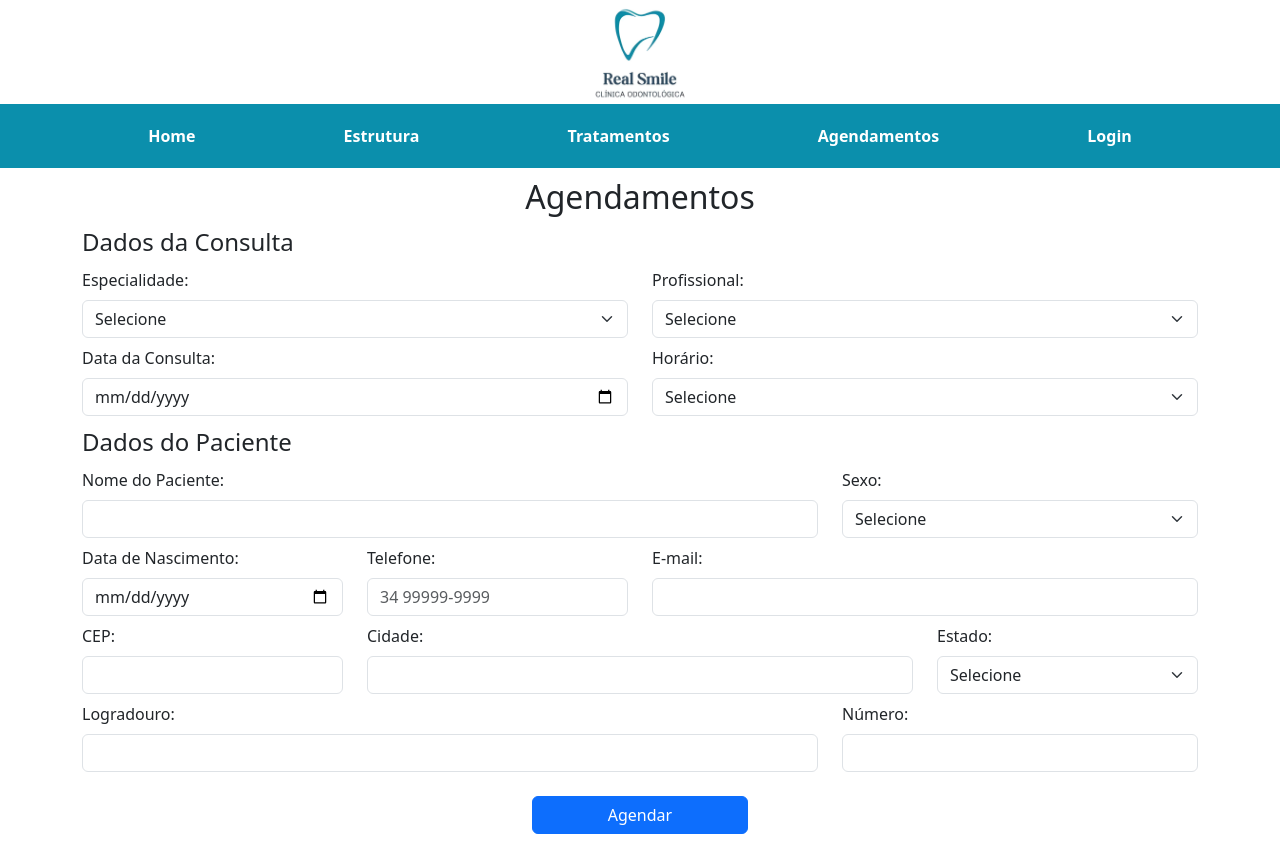
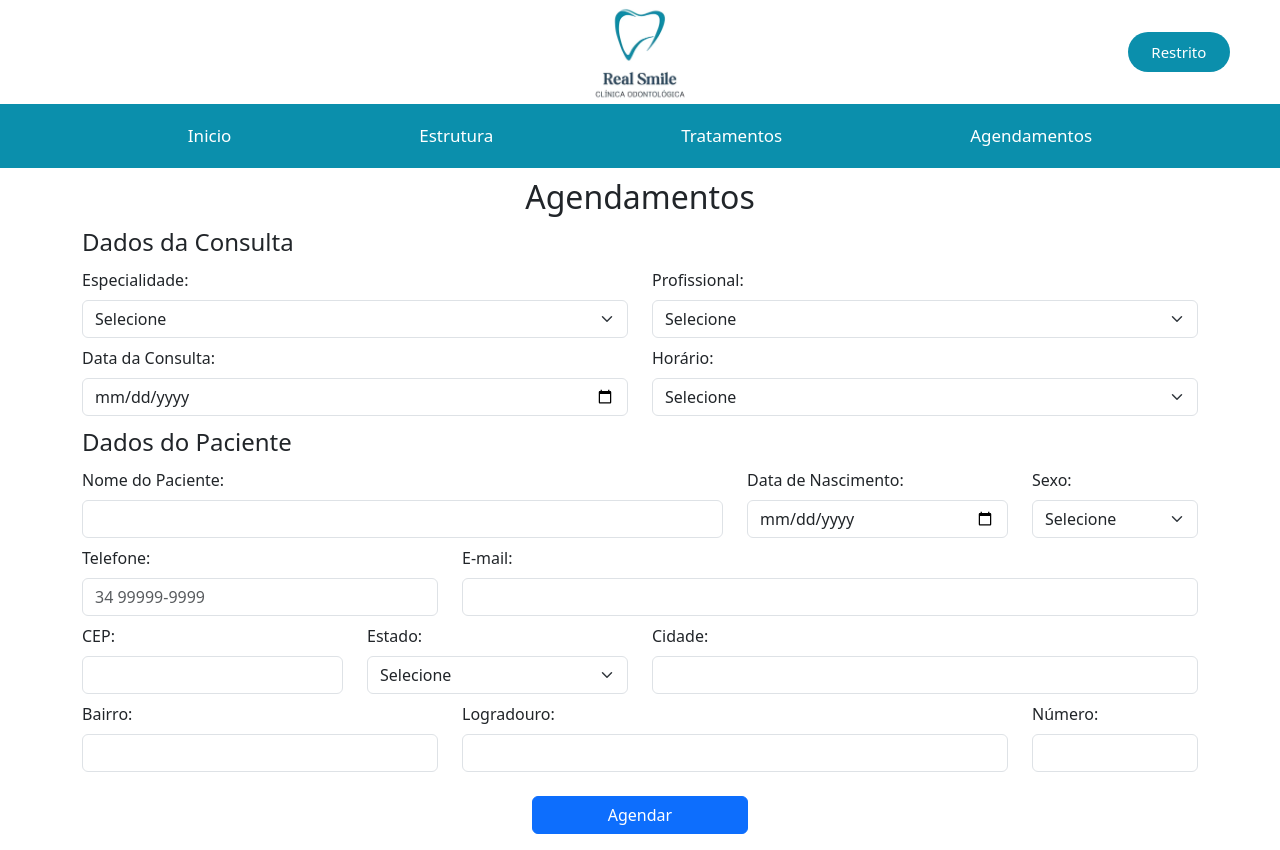
Before and after one commit to LayzaDev/Dental-Clinic-Website-Project, a PHP site: page /scheduling.html in a window 1280 px wide. Run offline with PHP 8.4, Linux system fonts and the light colour scheme.

Commit message:
modificacao design publico e criacao parte restrita

```diff
--- a/css/index.css
+++ b/css/index.css
@@ -10,10 +10,35 @@ header {
   display: flex;
   justify-content: center;
   align-items: center;
+  position: relative;
 }
 
-header > img {
+header img {
   height: 13vh;
+  justify-content: center;
+  align-items: center;
+}
+
+header button {
+  background-color: #0b8fac;
+  border: none;
+  position: absolute;
+  width: 8%;
+  right: 50px;
+  border-radius: 20px;
+  padding: 8px;
+}
+
+header button a {
+  font-size: 15px;
+  color: #fff;
+  text-decoration: none;
+}
+
+
+header button:hover {
+  background-color: #056277;
+  transition: background 0.5s;
 }
 
 nav {
@@ -40,8 +65,7 @@ nav ul li {
 nav ul li a {
   text-decoration: none;
   color: #fff;
-  font-size: 16px;
-  font-weight: bold;
+  font-size: 17px;
 }
 
 footer {
@@ -56,8 +80,21 @@ footer p {
 }
 
 @media(max-width: 768px){
+
+  button a {
+    font-size: 0.7em;
+  }
+
   nav ul li a {
     font-size: 0.9em;
+  }
+
+  header button {
+    width: 15%;
+  }
+
+  header button a {
+    font-size: 0.8em;
   }
 
   footer p {
@@ -66,6 +103,10 @@ footer p {
 }
 
 @media(max-width: 480px){
+  header button {
+    width: 20%;
+    right: 10px;
+  }
 
   footer {
     padding: 10px;
--- a/index.html
+++ b/index.html
@@ -9,15 +9,15 @@
 </head>
 <body>
   <header>
-    <img src="image/logotipo.jpeg" alt="Logo da Real Smile">
+    <img src="./image/logotipo.jpeg" alt="logo">
+    <button type="button"><a href="login.html">Restrito</a></button>
   </header>
   <nav>
     <ul>
-      <li><a href="index.html">Home</a></li>
+      <li><a href="index.html">Início</a></li>
       <li><a href="structure.html">Estrutura</a></li>
       <li><a href="treatments.html">Tratamentos</a></li>
       <li><a href="scheduling.html">Agendamentos</a></li>
-      <li><a href="login.html">Login</a></li>
     </ul>
   </nav>
   <main>
--- /dev/null
+++ b/js/ajax.js
@@ -0,0 +1,26 @@
+let cep = document.querySelector("#cep");
+
+cep.onkeyup = () => {
+  searchAddress();
+}
+
+async function searchAddress() {
+  let cepValue = cep.value;
+
+  if(cepValue.length != 9) return;
+
+  const url = `https://viacep.com.br/ws/${cepValue}/json/`;
+
+  let request = await fetch(url);
+  let {logradouro, bairro, localidade, uf} = await request.json();
+
+  let street = document.querySelector("#street");
+  let neighborhood = document.querySelector("#neighborhood");
+  let locality = document.querySelector("#locality");
+  let state = document.querySelector("#state");
+
+  street.value = logradouro;
+  neighborhood.value = bairro;
+  locality.value = localidade;
+  state.value = uf;
+}
--- a/scheduling.html
+++ b/scheduling.html
@@ -11,25 +11,25 @@
 <body>
   <header>
     <img src="./image/logotipo.jpeg" alt="logo">
+    <button type="button"><a href="login.html">Restrito</a></button>
   </header>
   <nav>
     <ul>
-      <li><a href="index.html">Home</a></li>
+      <li><a href="index.html">Inicio</a></li>
       <li><a href="structure.html">Estrutura</a></li>
       <li><a href="treatments.html">Tratamentos</a></li>
       <li><a href="scheduling.html">Agendamentos</a></li>
-      <li><a href="login.html">Login</a></li>
     </ul>
   </nav>
   <main class="container">
-      <form action="scheduling.php" method="post" class="form">
+      <form class="form">
         <h2>Agendamentos</h2>
         <fieldset class="form-fieldset">
           <legend>Dados da Consulta</legend>
             <div class="row ">
               <div class="form-group col-md-6">
-                <label class="form-label" for="especialidade">Especialidade:</label>
-                <select name="especialidade" id="especialidade" class="form-select" required>
+                <label class="form-label" for="specialty">Especialidade:</label>
+                <select name="specialty" id="specialty" class="form-select" required>
                   <option selected>Selecione</option>
                   <option value="odonto">1. Odontologia Geral</option>
                   <option value="estetica-dental">2. Estética Dental</option>
@@ -40,20 +40,20 @@
                 </select>
               </div>
               <div class="form-group col-md-6">
-                <label class="form-label" for="profissional">Profissional:</label>
-                <select name="profissional" id="profissional" class="form-select" required>
+                <label class="form-label" for="professional">Profissional:</label>
+                <select name="professional" id="professional" class="form-select" required>
                   <option selected>Selecione</option>
                 </select>
               </div>
             </div>
             <div class="row">
               <div class="form-group col-md-6">
-                <label class="form-label" for="data">Data da Consulta:</label>
-                <input type="date" name="data" id="data" class="form-control" required>
+                <label class="form-label" for="date">Data da Consulta:</label>
+                <input type="date" name="date" id="date" class="form-control" required>
               </div>
               <div class="form-group col-md-6">
-                <label class="form-label" for="horario">Horário:</label>
-                <select name="horario" id="horario" class="form-select"  required>
+                <label class="form-label" for="time">Horário:</label>
+                <select name="time" id="time" class="form-select"  required>
                   <option selected>Selecione</option>
                   <option value="08:00">08:00</option>
                   <option value="09:30">09:30</option>
@@ -68,13 +68,17 @@
         <fieldset>
           <legend>Dados do Paciente</legend>
             <div class="row">
-              <div class="form-group col-md-8">
-                <label class="form-label" for="nome">Nome do Paciente:</label>
-                <input type="text" id="nome" name="nome" class="form-control" required>
+              <div class="form-group col-md-7">
+                <label class="form-label" for="name">Nome do Paciente:</label>
+                <input type="text" id="name" name="name" class="form-control" required>
               </div>
-              <div class="form-group col-md-4">
-                <label class="form-label" for="sexo">Sexo:</label>
-                <select name="sexo" id="sexo" class="form-select" required>
+              <div class="form-group col-md-3">
+                <label class="form-label" for="birthday">Data de Nascimento:</label>
+                <input type="date" id="birthday" name="birthday" class="form-control" required>
+              </div>
+              <div class="form-group col-md-2">
+                <label class="form-label" for="sex">Sexo:</label>
+                <select name="sex" id="sex" class="form-select" required>
                   <option value="">Selecione</option>
                   <option value="M">Masculino</option>
                   <option value="F">Feminino</option>
@@ -83,15 +87,11 @@
               </div>
             </div>
             <div class="row">
-              <div class="form-group col-md-3">
-                <label class="form-label" for="dataNascimento">Data de Nascimento:</label>
-                <input type="date" id="dataNascimento" name="dataNascimento" class="form-control" required>
+              <div class="form-group col-md-4">
+                <label class="form-label" for="phone">Telefone:</label>
+                <input type="tel" id="phone" name="phone" placeholder="34 99999-9999" pattern="[0-9]{2} [0-9]{5}-[0-9]{4}" maxlength="13" class="form-control" required>
               </div>
-              <div class="form-group col-md-3">
-                <label class="form-label" for="telefone">Telefone:</label>
-                <input type="tel" id="telefone" name="telefone" placeholder="34 99999-9999" pattern="[0-9]{2} [0-9]{5}-[0-9]{4}" maxlength="13" class="form-control" required>
-              </div>
-              <div class="form-group col-md-6">
+              <div class="form-group col-md-8">
                 <label class="form-label" for="email">E-mail:</label>
                 <input type="email" id="email" name="email" class="form-control" required>
               </div>
@@ -101,13 +101,9 @@
                 <label class="form-label" for="cep">CEP:</label>
                 <input type="text" name="cep" id="cep" class="form-control" required>
               </div>
-              <div class="form-group col-md-6">
-                <label class="form-label" for="cidade">Cidade:</label>
-                <input type="text" name="cidade" id="cidade" class="form-control">
-              </div>
               <div class="form-group col-md-3">
-                <label class="form-label" for="estado">Estado:</label>
-                <select name="estado" id="estado" class="form-select" required>
+                <label class="form-label" for="state">Estado:</label>
+                <select name="state" id="state" class="form-select" required>
                   <option value="">Selecione</option>
                   <option value="AC">Acre</option>
                   <option value="AL">Alagoas</option>
@@ -138,15 +134,23 @@
                   <option value="TO">Tocantins</option>
                 </select>
               </div>
+              <div class="form-group col-md-6">
+                <label class="form-label" for="locality">Cidade:</label>
+                <input type="text" name="locality" id="locality" class="form-control">
+              </div>
             </div>
             <div class="row">
-              <div class="form-group col-md-8">
-                <label class="form-label" for="logradouro">Logradouro:</label>
-                <input type="text" name="logradouro" id="logradouro" class="form-control" required>
+              <div class="form-group col-md-4">
+                <label class="form-label" for="neighborhood">Bairro:</label>
+                <input type="text" name="neighborhood" id="neighborhood" class="form-control" required>
               </div>
-              <div class="form-group col-md-4">
-                <label class="form-label" for="numero">Número:</label>
-                <input type="number" name="numero" id="numero" class="form-control" required>
+              <div class="form-group col-md-6">
+                <label class="form-label" for="street">Logradouro:</label>
+                <input type="text" name="street" id="street" class="form-control" required>
+              </div>
+              <div class="form-group col-md-2">
+                <label class="form-label" for="number">Número:</label>
+                <input type="number" name="number" id="number" class="form-control" required>
               </div>
             </div>
         </fieldset>
@@ -155,5 +159,6 @@
         </div>
       </form>
   </main>
+  <script src="js/ajax.js"></script>
 </body>
 </html>
--- a/treatments.html
+++ b/treatments.html
@@ -10,15 +10,15 @@
 </head>
 <body>
   <header>
-    <img src="image/logotipo.jpeg" alt="Logo da Real Smile">
+    <img src="./image/logotipo.jpeg" alt="logo">
+    <button type="button"><a href="login.html">Restrito</a></button>
   </header>
   <nav>
     <ul>
-      <li> <a href="index.html">Home</a></li>
+      <li> <a href="index.html">Início</a></li>
       <li> <a href="structure.html">Estrutura</a></li>
       <li> <a href="treatments.html">Tratamentos</a></li>
       <li> <a href="scheduling.html">Agendamentos</a></li>
-      <li> <a href="login.html">Login</a></li>
     </ul>
   </nav>
   <main>
```
Also changed, not shown: css/login.css (+16 -1 lines), database/conexaoMySQL.php (added, +23 -0 lines), js/login.js (added, +27 -0 lines), login.html (+14 -12 lines), model/professional.php (added, +20 -0 lines), restricted/css/index.css (added, +32 -0 lines), restricted/index.html (added, +66 -0 lines), structure.html (+6 -6 lines), php/schedulingController.php (added).
